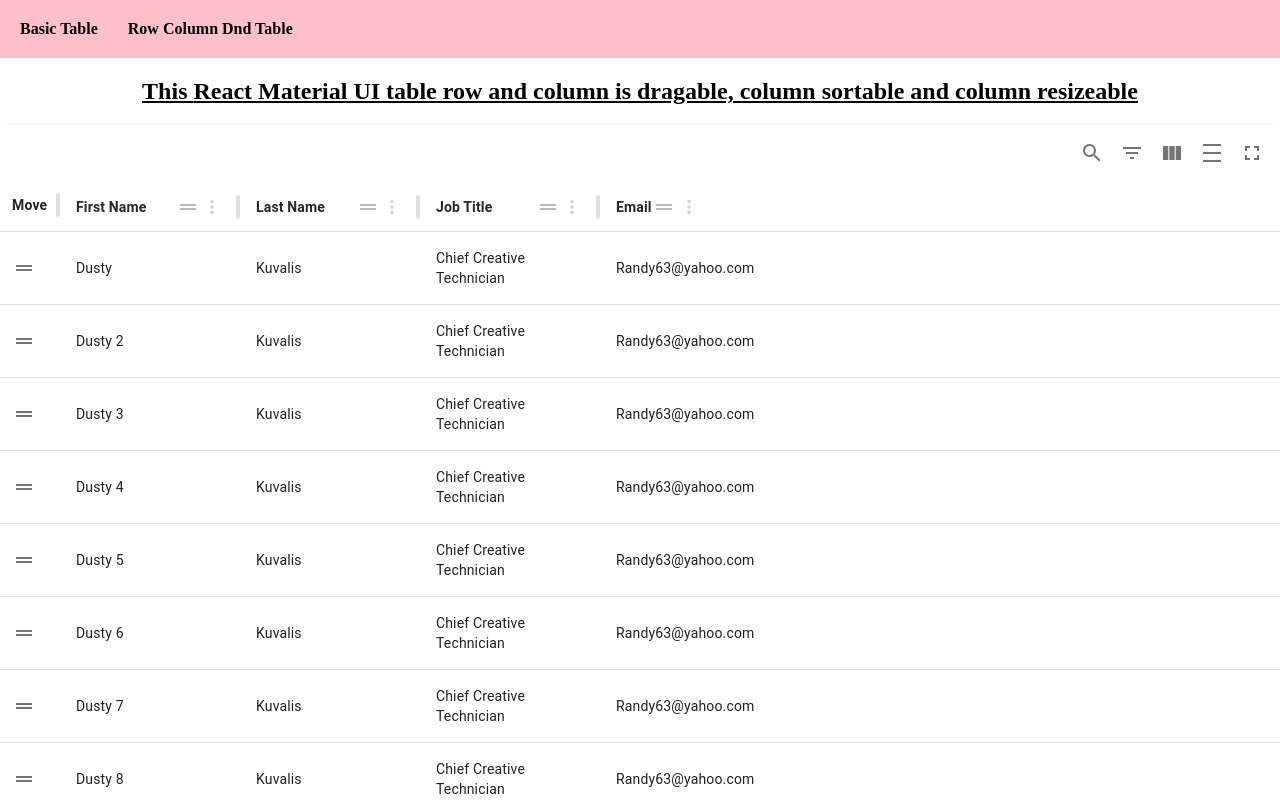
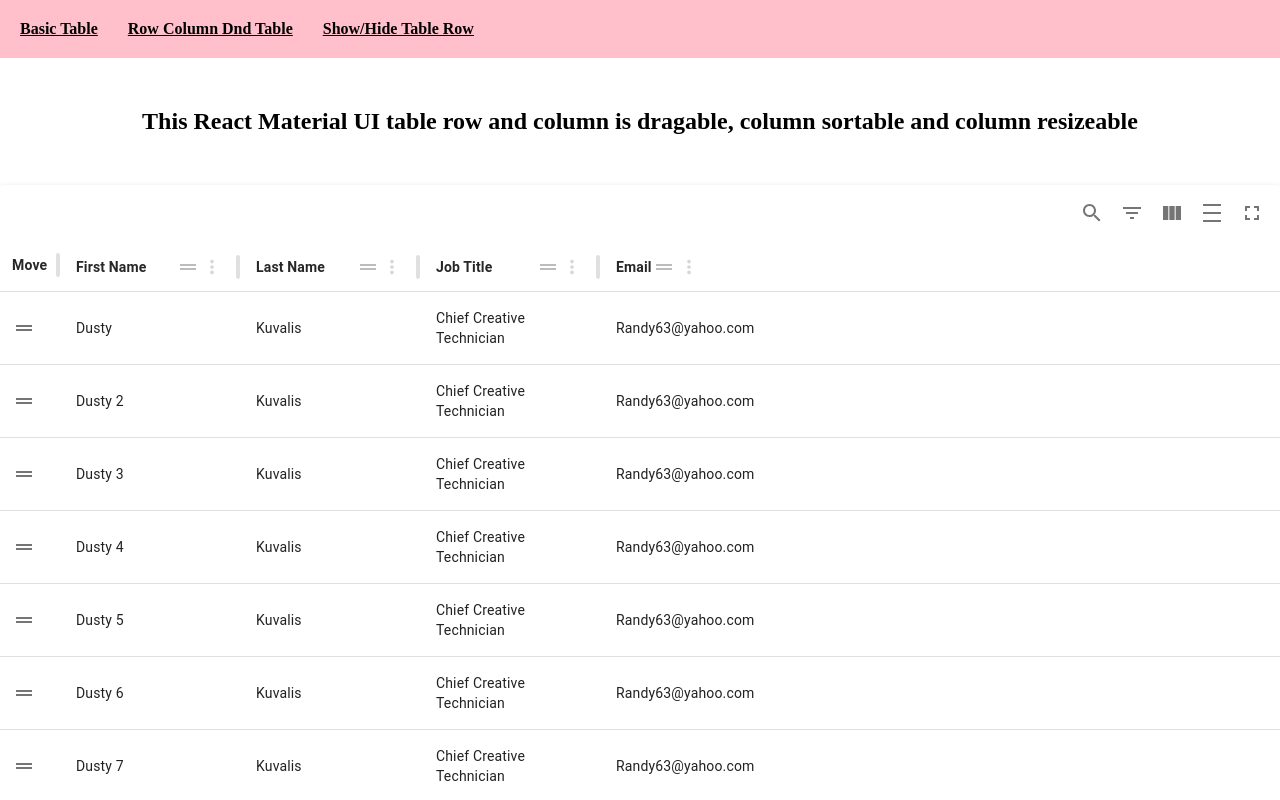
Before and after one commit to Prakash171999/table-dnd, a Next.js app: page /row-column-dnd in a window 1280 px wide. Shown: the top 800 px of the page. Built offline with nearby package versions, Linux system fonts and the light colour scheme.

Commit message:
Fix:UI fixes and created new page expand-hide-table

```diff
--- a/src/pages/_app.tsx
+++ b/src/pages/_app.tsx
@@ -15,8 +15,15 @@ export default function App({ Component, pageProps }: AppProps) {
           fontWeight: "bold",
         }}
       >
-        <a href={"/basic-table"}>{"Basic Table"}</a>
-        <a href={"/row-column-dnd"}>{"Row Column Dnd Table"}</a>
+        <a href={"/basic-table"}>
+          <u>{"Basic Table"}</u>
+        </a>
+        <a href={"/row-column-dnd"}>
+          <u>{"Row Column Dnd Table"}</u>
+        </a>
+        <a href={"/expand-hide-table"}>
+          <u>{"Show/Hide Table Row"}</u>
+        </a>
       </div>
       <Component {...pageProps} />
     </>
--- a/src/pages/basic-table/index.tsx
+++ b/src/pages/basic-table/index.tsx
@@ -97,7 +97,7 @@ const Basic = () => {
   return (
     <>
       <h2 style={{ textAlign: "center", padding: "20px" }}>
-        <u>This is a basic <b>React Material UI table</b></u>
+        This is a basic <b>React Material UI table</b>
       </h2>
       <MaterialReactTable columns={columns} data={data} />
     </>
--- a/src/pages/row-column-dnd/index.tsx
+++ b/src/pages/row-column-dnd/index.tsx
@@ -52,8 +52,9 @@ const RowColumnDnd = () => {
   const [data, setData] = useState(() => initialData);
   return (
     <>
-      <h2 style={{ textAlign: "center", padding: "20px" }}>
-        <u>This <b>React Material UI table</b> row and column is dragable, column sortable and column resizeable</u>
+      <h2 style={{ textAlign: "center", padding: "50px 20px" }}>
+        This <b>React Material UI table</b> row and column is dragable, column
+        sortable and column resizeable
       </h2>
       <MaterialReactTable
         autoResetPageIndex={false}
```
Also changed, not shown: src/pages/expand-hide-table/index.tsx (added, +40 -0 lines).
